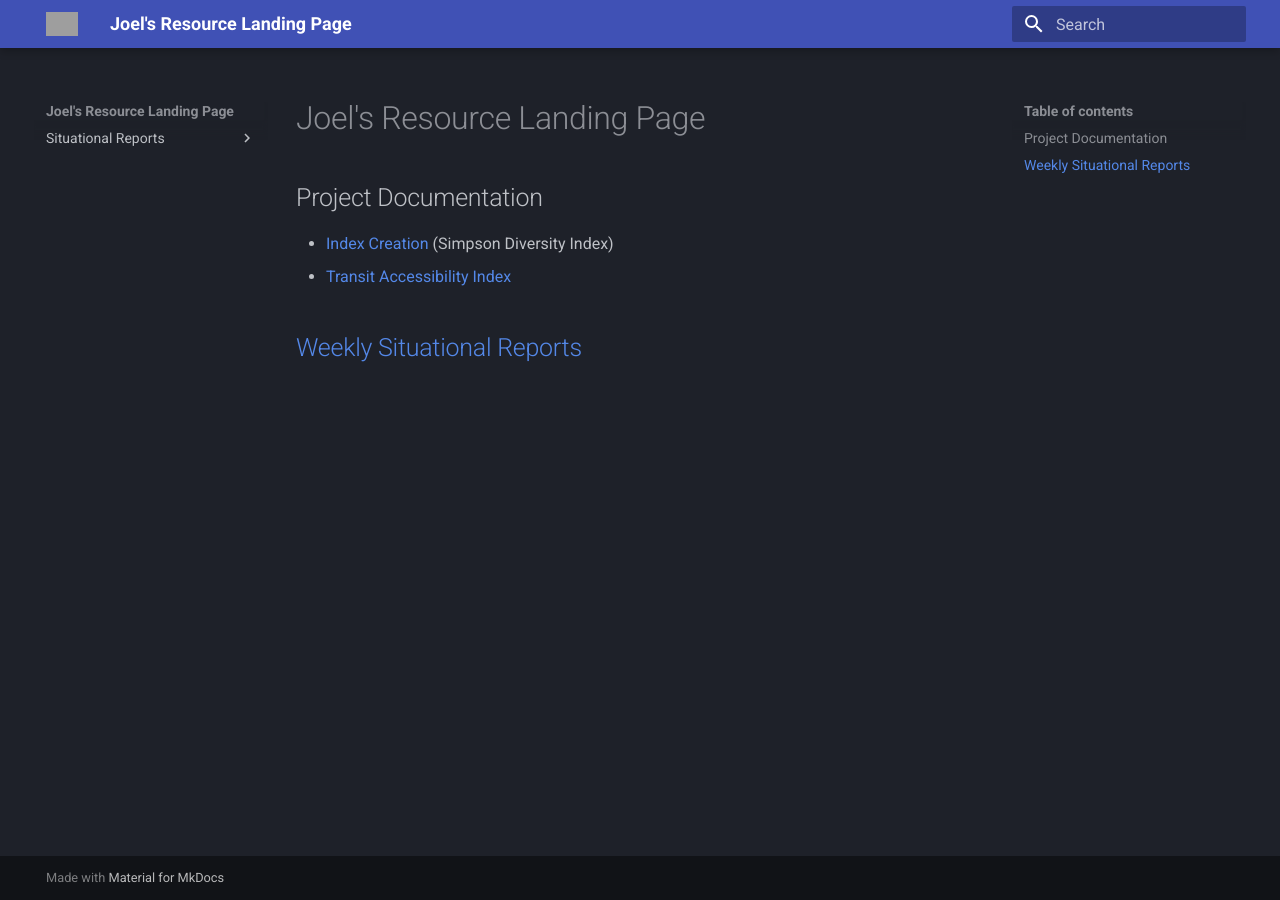
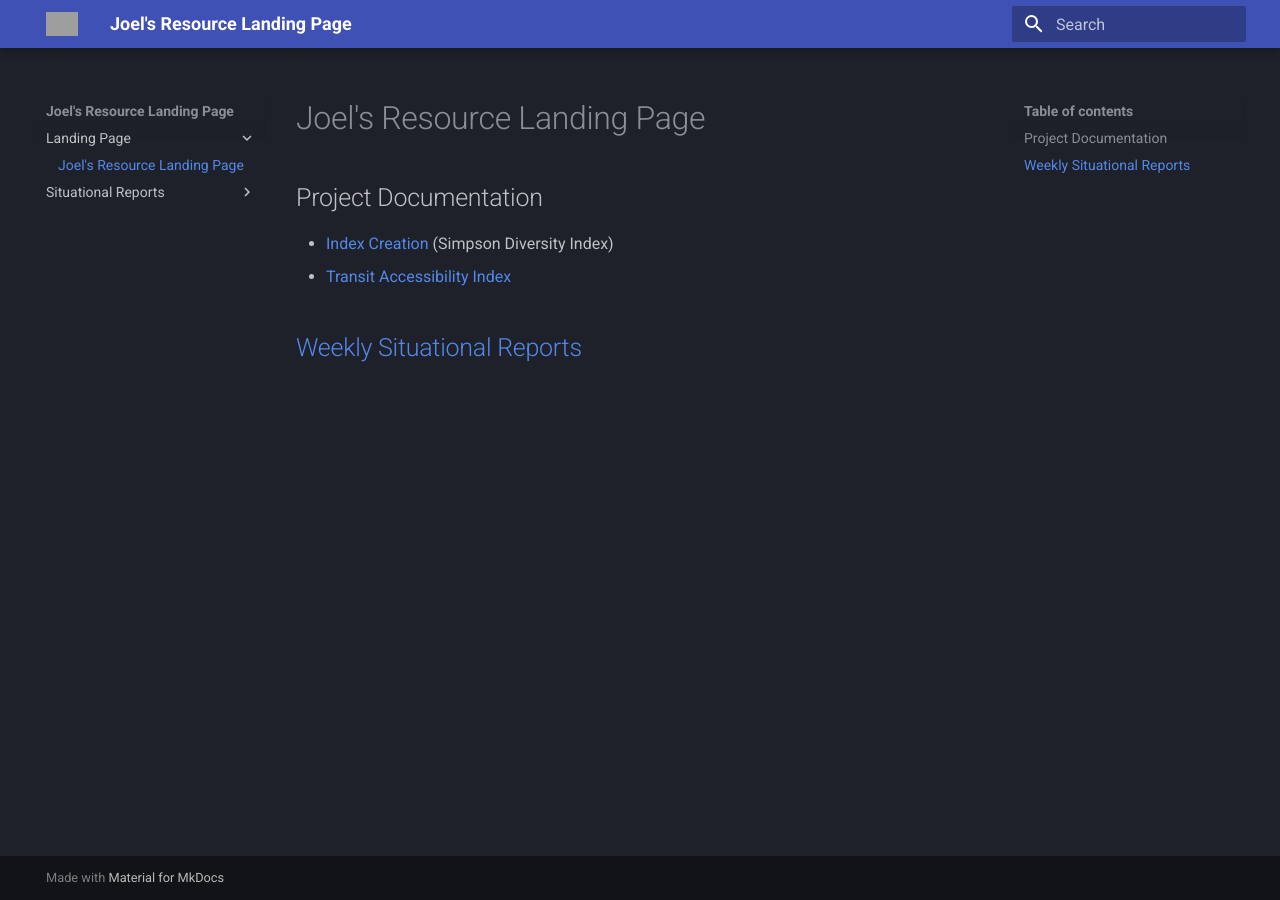
Before and after one commit to knu2xs/esri-resource-page, an MkDocs documentation site: the page built from docs/index.md, in a window 1280 px wide. Built offline with MkDocs 1.6.1 and Material for MkDocs 9.7.7, drawn with Linux system fonts in a browser that asks for light colours; grey boxes are pictures that could not be loaded.

Commit message:
update sitreps

```diff
--- a/mkdocs.yml
+++ b/mkdocs.yml
@@ -9,6 +9,8 @@ theme:
     scheme: slate
 
 nav:
+  - Landing Page:
+    - index.md
   - Situational Reports:
     - sitreps/index.md
 
```
